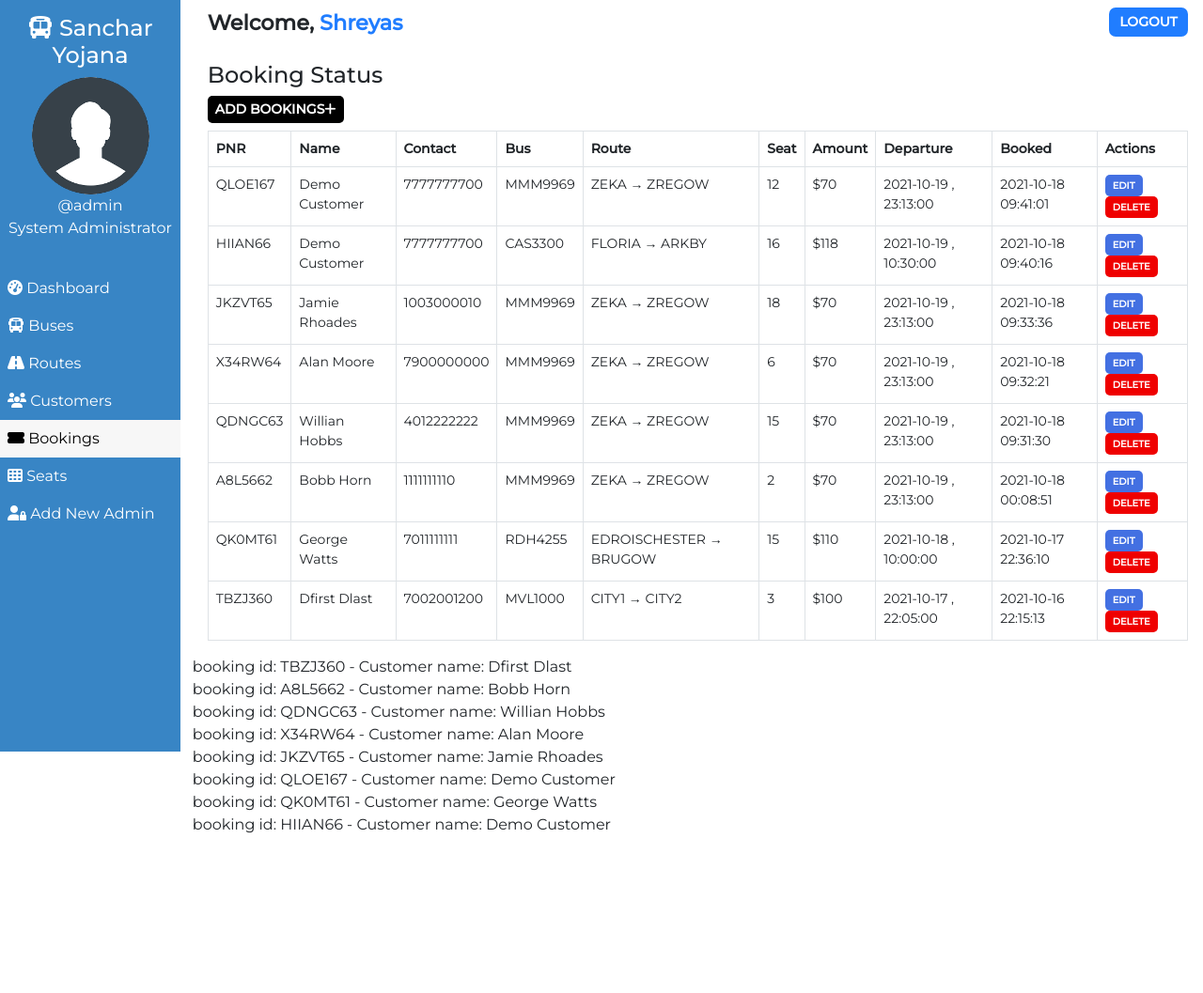
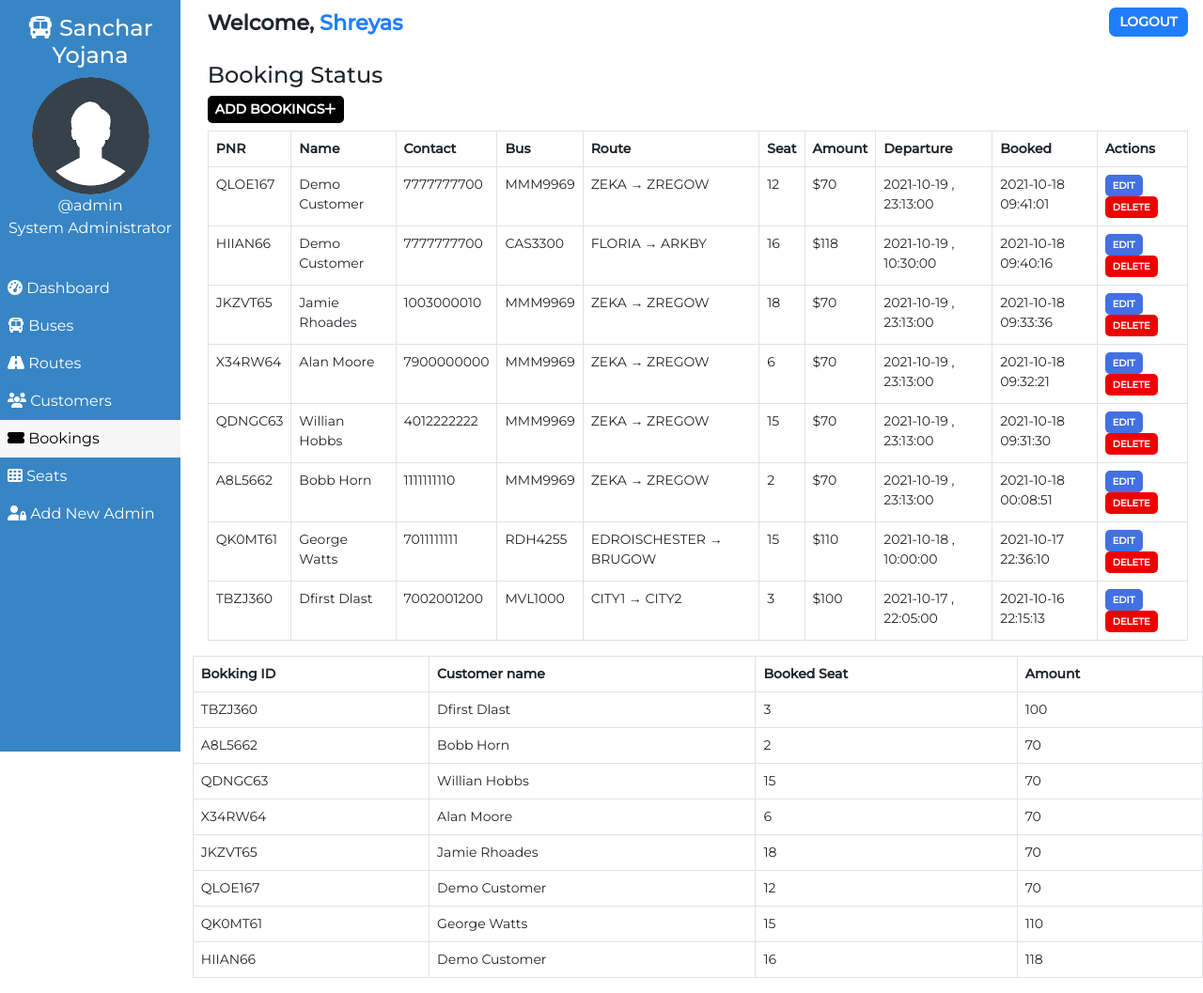
Before and after one commit to spatil0055/SimpleBusTicket-PHP, a PHP site: page /admin/booking.php in a window 1280 px wide. Shown: the whole page at 94% size. Before the commit the page ends 887 px from the top, so only its background shows below. Run offline with PHP 8.4, Linux system fonts and the light colour scheme; a user stored in the database is signed in; data comes from the database, SQL or seed files in the repository; some libraries are stand-ins or nearby versions.

Commit message:
Add files via upload

```diff
--- a/admin/booking.php
+++ b/admin/booking.php
@@ -366,25 +366,41 @@
                 </div>
             </section>
             <?php } ?>
+
             <?php
 
-    $viewDataSql = "SELECT * FROM booking_details";
-    $viewDataResult = mysqli_query($conn, $viewDataSql);
+    $viewDataQuery = "SELECT * FROM booking_details";
+    $viewDataResult = mysqli_query($conn, $viewDataQuery);
 
 
-    if (mysqli_num_rows($viewDataResult) > 0) {
-        // Output data of each row
+    if(mysqli_num_rows($viewDataResult) > 0) {
+        echo '<table class="table table-hover table-bordered">
+                <thead>
+                    <tr>
+                        <th>Bokking ID</th>
+                        <th>Customer name</th>
+                        <th>Booked Seat</th>
+                        <th>Amount</th>
 
+
+                    </tr>
+                </thead>
+                <tbody>';
         while($row = mysqli_fetch_assoc($viewDataResult)) {
+            echo '<tr>';
+            echo '<td>' . $row['booking_id'] . '</td>';
+            echo '<td>' . $row['customer_name'] . '</td>';
+            echo '<td>' . $row['booked_seat'] . '</td>';
+            echo '<td>' . $row['booked_amount'] . '</td>';
 
-            echo "booking id: " . $row["booking_id"]. " - Customer name: " . $row["customer_name"]. "<br>";
-            // You can display more fields as needed
-
+            echo '</tr>';
         }
+        echo '</tbody></table>';
     } else {
-        echo "0 results";
+        echo 'No data found in the view.';
     }
 ?>
+
         </div>
     </main>
     <!-- Requiring _getJSON.php-->
```
